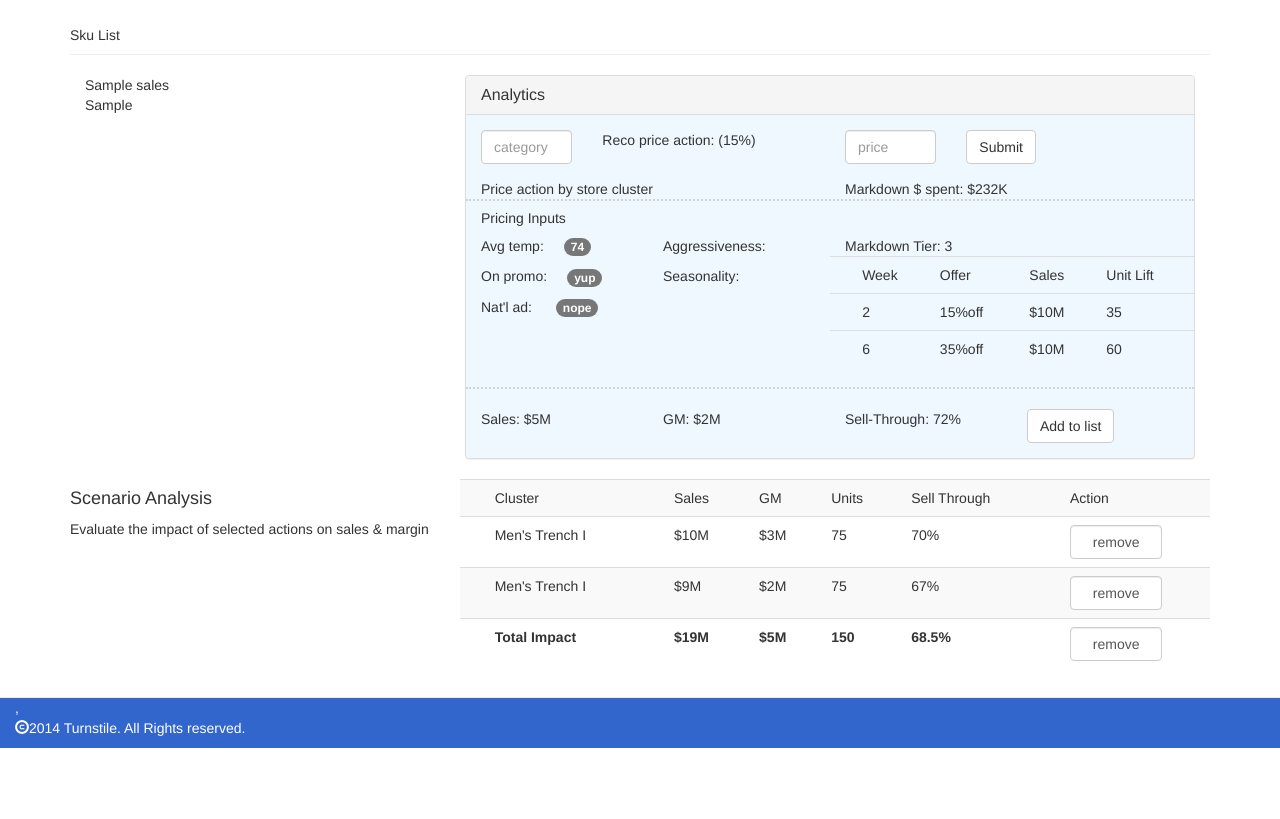
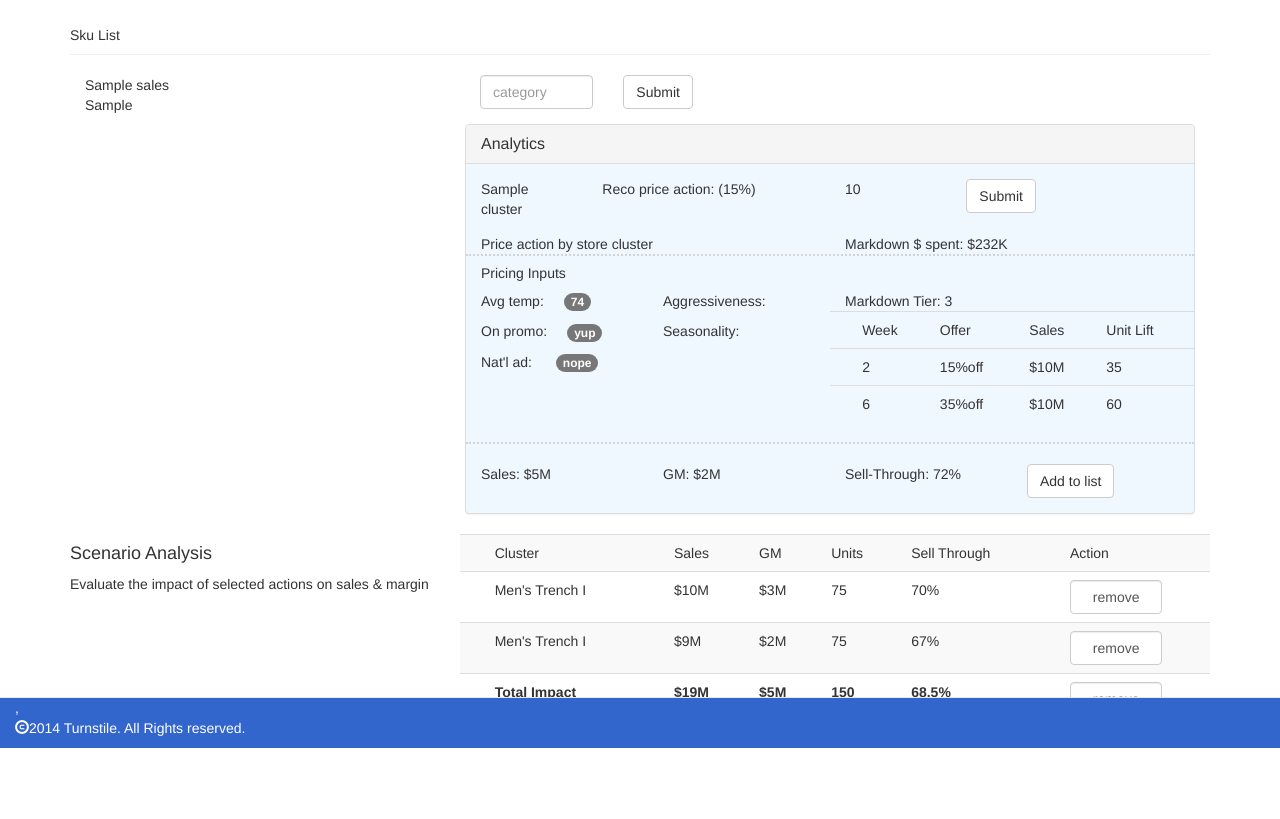
Before and after one commit to luckypupil/turnstile, a Flask app: template app/templates/main/analysis.html in a window 1280 px wide. Shown: the part 52-871 px from the top of the page. Before the commit the page ends 800 px from the top, so only its background shows below. Run offline with Flask 2, Linux system fonts and the light colour scheme; the template is opened without the code that fills it: most values are stand-ins (such as "Sample title", 1, 10 or a date in 2020); form fields are guessed from the names that the template uses; parts of the project's set-up code (start-up, migrations or seed data) failed here and were passed over; some libraries are stand-ins or nearby versions.

Commit message:
Added category dropdown to analysis.html

```diff
--- a/app/main/forms.py
+++ b/app/main/forms.py
@@ -5,7 +5,7 @@
 from .helper import get_states, get_categories
 
 
-class sku_list_search(Form):
+class cluster_anal(Form):
     cluster = SelectField('Cluster', choices=[(1,'cluster1'),(2,'cluster2')],coerce=int)
     test_price = StringField('Price')
 
--- a/app/templates/main/analysis.html
+++ b/app/templates/main/analysis.html
@@ -12,30 +12,6 @@
 {% block pagelabel %}Sku List{% endblock %}
 {% block page_content %}
 <div class="col-md-12">
-	{#{% block searchfield %}
-	<div class="row">
-		<div class="col-md-6"><small>{{ 'Results: {}'.format(results) }}</small></div>
-		<form role="form" method="POST" name="analysis" action="{{ url_for('.analysis') }}">
-            	{{ form.csrf_token }}
-			<div class="col-md-2">
-	            <div class="form-group">
-	    			{{ form.category(class="form-control",placeholder="category") }}
-	    		</div>
-	    	</div>
-	    	<div class="col-md-2">
-	    		<div class="form-group">
-	    			{{ form.sku(class="form-control",placeholder="SKU") }}
-	    		</div>
-	    	</div>
-	    	<div class="col-md-2">
-	    		<div class="form-group">
-	    			<button type="submit" class="btn btn-default">Submit</button>
-	    		</div>
-	    	</div>
-          </form>
-	</div>
-	</div>
-	{% endblock %}#}
 	<div class="row">
 		<div class="col-md-4">
 			<div class="row">
@@ -47,6 +23,23 @@
 		</div>
 
 		<div class="col-md-8">
+				<div class="row">
+					<div class="col-md-5">
+							<form role="form" method="POST" name="dashboard" action="{{ url_for('.dashboard') }}">
+					            	{{ form.csrf_token }}
+								<div class="col-md-6">
+						            <div class="form-group">
+						    			{{ form.categories(class="form-control",placeholder="category") }}
+						    		</div>
+						    	</div>
+						    	<div class="col-md-4">
+						    		<div class="form-group">
+						    			<button type="submit" class="btn btn-default">Submit</button>
+						    		</div>
+						    	</div>
+					        </form>
+					</div>
+				</div>
 			<div class="panel panel-default block-color">
   				<div class="panel-heading">
     				<h3 class="panel-title">Analytics</h3>
@@ -57,7 +50,7 @@
 					            	{{ form.csrf_token }}
 								<div class="col-md-2">
 						            <div class="form-group">
-						    			{{ form.cluster(class="form-control",placeholder="category") }}
+						    			{{ formanal.cluster(class="form-control",placeholder="category") }}
 						    		</div>
 						    	</div>
 						    	<div class="col-md-4">
@@ -65,7 +58,7 @@
 						    	</div>
 						    	<div class="col-md-2">
 						    		<div class="form-group">
-						    			{{ form.test_price(class="form-control",placeholder="price") }}
+						    			{{ formanal.test_price(class="form-control",placeholder="price") }}
 						    		</div>
 						    	</div>
 						    	<div class="col-md-2">
```
Also changed, not shown: app/main/routes.py (+22 -11 lines).
